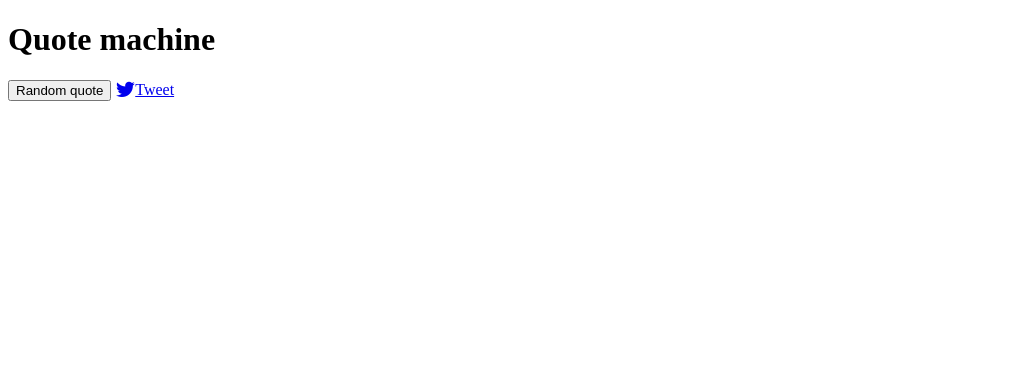
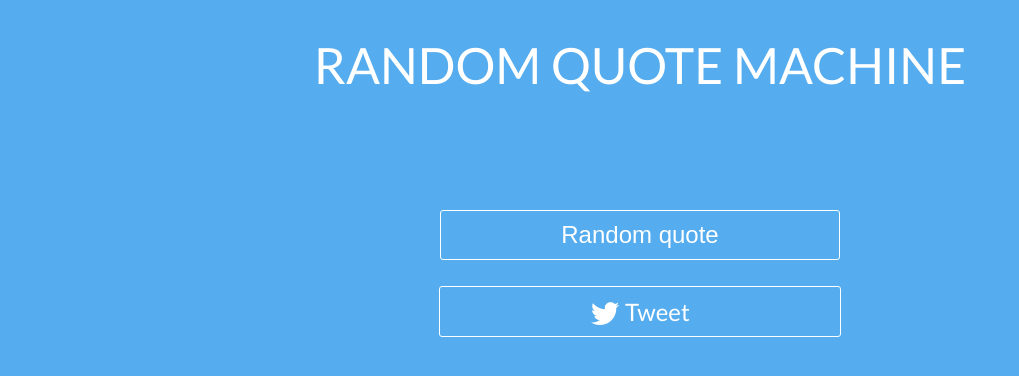
Before and after one commit to Aleksander1105/Aleksander1105.github.io, a plain HTML site: page index.html in a window 1280 px wide. Shown: the whole page, without its empty margins (0-1019 px from the left). Drawn offline with nearby package versions, Linux system fonts and the light colour scheme; no server answers.

Commit message:
Zadanie_12_5 DONE!

```diff
--- a/index.html
+++ b/index.html
@@ -3,12 +3,15 @@
 <head>
 	<meta charset="utf-8">
 	<title>First quote machine ever!</title>
+	<link rel="stylesheet" type="text/css" href="reset.css">
+	<link href="https://fonts.googleapis.com/css?family=Lato" rel="stylesheet">
 	<link rel="stylesheet" href="https://maxcdn.bootstrapcdn.com/font-awesome/4.7.0/css/font-awesome.min.css">
+	<link rel="stylesheet" type="text/css" href="style.css">
 </head>
 <body>
 	<main>
 		<header>
-			<h1>Quote machine</h1>
+			<h1>Random quote machine</h1>
 		</header>
 		<div class="box">
 			<h2 class="quote"></h2>
@@ -16,7 +19,9 @@
 		</div>
 		<div>
 			<button class="trigger">Random quote</button>
-			<a href="#" target="_blank" class="tweet"><i class="fa fa-lg fa-twitter"></i>Tweet</a>
+			<div class="twitter-connect">
+				<a href="#" target="_blank" class="tweet"><i class="fa fa-lg fa-twitter"></i>Tweet</a>
+			</div>
 		</div>
 	</main>
 	<script src="https://ajax.googleapis.com/ajax/libs/jquery/3.3.1/jquery.min.js"></script>
--- /dev/null
+++ b/reset.css
@@ -0,0 +1,48 @@
+/* http://meyerweb.com/eric/tools/css/reset/
+   v2.0 | 20110126
+   License: none (public domain)
+*/
+
+html, body, div, span, applet, object, iframe,
+h1, h2, h3, h4, h5, h6, p, blockquote, pre,
+a, abbr, acronym, address, big, cite, code,
+del, dfn, em, img, ins, kbd, q, s, samp,
+small, strike, strong, sub, sup, tt, var,
+b, u, i, center,
+dl, dt, dd, ol, ul, li,
+fieldset, form, label, legend,
+table, caption, tbody, tfoot, thead, tr, th, td,
+article, aside, canvas, details, embed,
+figure, figcaption, footer, header, hgroup,
+menu, nav, output, ruby, section, summary,
+time, mark, audio, video {
+	margin: 0;
+	padding: 0;
+	border: 0;
+	font-size: 100%;
+	font: inherit;
+	vertical-align: baseline;
+}
+/* HTML5 display-role reset for older browsers */
+article, aside, details, figcaption, figure,
+footer, header, hgroup, menu, nav, section {
+	display: block;
+}
+body {
+	line-height: 1;
+}
+ol, ul {
+	list-style: none;
+}
+blockquote, q {
+	quotes: none;
+}
+blockquote:before, blockquote:after,
+q:before, q:after {
+	content: '';
+	content: none;
+}
+table {
+	border-collapse: collapse;
+	border-spacing: 0;
+}
--- a/style.css
+++ b/style.css
@@ -0,0 +1,66 @@
+body {
+	background-color: #55acee;
+	width: 100%;
+	height: 100vh;
+}
+
+main {
+	color: #fff;
+	text-align: center;
+	font-family: 'Lato', sans-serif;
+}
+
+h1 {
+	color: #fff;
+	margin: 40px 0;
+	font-size: 50px;
+	text-transform: uppercase;
+}
+
+.quote {
+	margin: 80px 0 40px 0;
+	font-size: 24px;
+}
+
+.author {
+	margin: 20px 0;
+}
+
+
+button {
+	margin-top: 40px;
+	background: none;
+	border: 1px solid #fff;
+	border-radius: 3px;
+	padding: 10px 120px;
+	color: #fff;
+	font-size: 24px;
+}
+
+.twitter-connect {
+	margin: 40px 0;
+}
+
+.tweet {
+	background: none;
+	border: 1px solid #fff;
+	border-radius: 3px;
+	padding: 10px 150px;
+	color: #fff;
+	font-size: 24px;
+	text-decoration: none;
+}
+
+i.fa {
+	padding-right: 5px;
+}
+
+button:hover {
+	background: #fff;
+	color: #55acee;
+}
+
+.tweet:hover {
+	background: #fff;
+	color: #55acee;
+}
```
